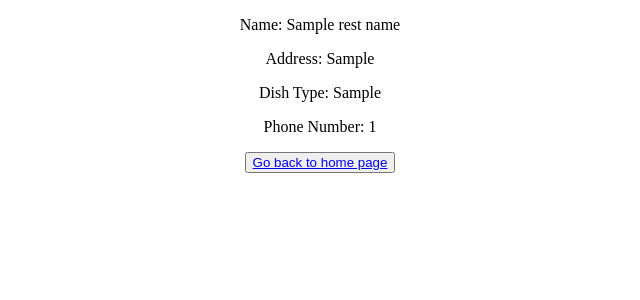
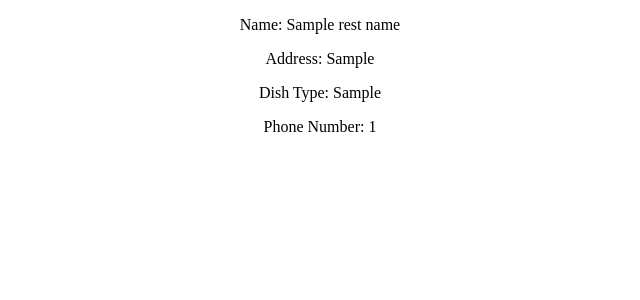
Before and after one commit to ywang7-vivian/mis3640_project, a Flask app: template templates/restaurant_result.html in a window 1280 px wide. Shown: the top 300 px of the page, without its empty margins (320-960 px from the left). Run offline with Flask 2, Linux system fonts and the light colour scheme; the template is opened without the code that fills it: most values are stand-ins (such as "Sample title", 1, 10 or a date in 2020).

Commit message:
Revert "add home button"
This reverts commit c6f7b672166d306e2995541b4541439ee4200770.

```diff
--- a/templates/restaurant_result.html
+++ b/templates/restaurant_result.html
@@ -56,8 +56,6 @@
         <p>Address: {{rest_add}}</p>
         <p>Dish Type: {{dish_type}}</p>
         <p>Phone Number: {{rest_num}}</p>
-
-        <button><a href = "{{ url_for('hello') }}">Go back to home page</a></button>
     </div>
 </body>
 
```
